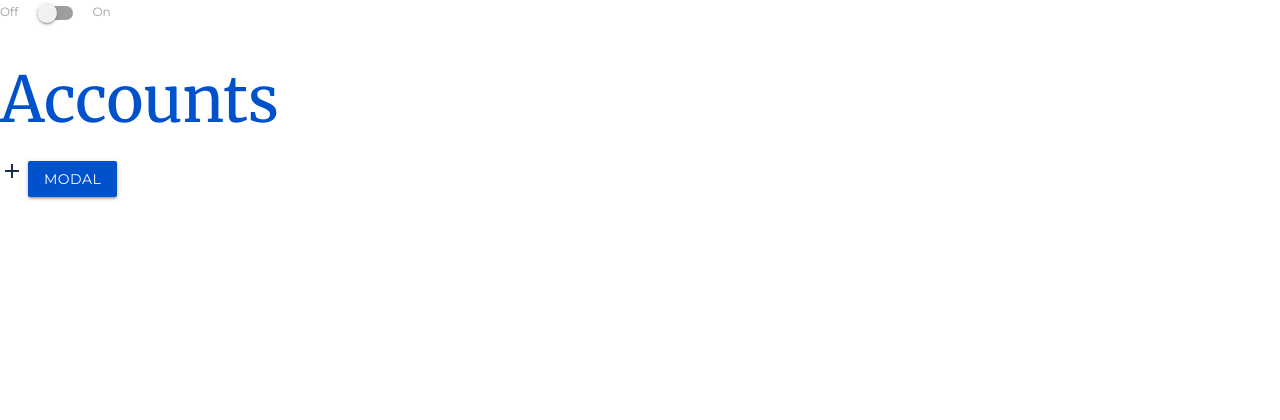
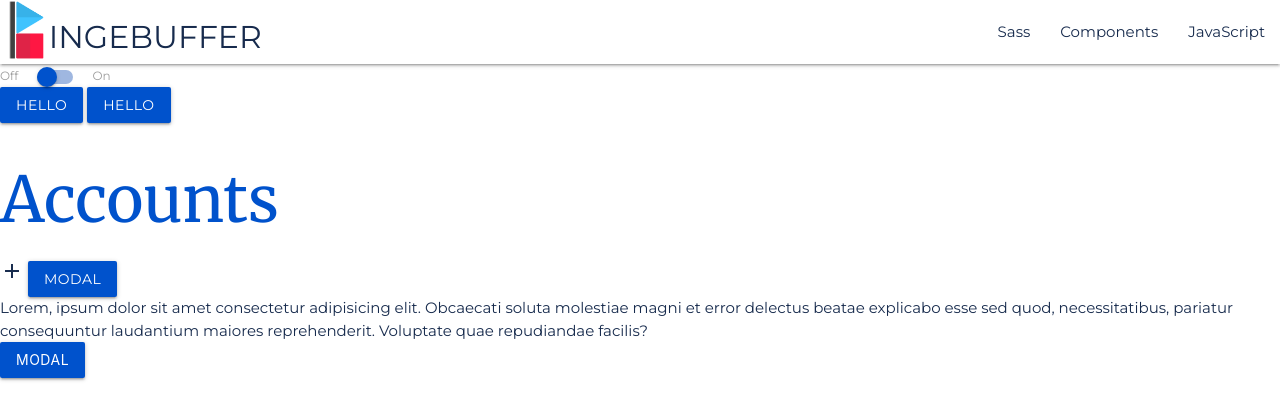
Before and after one commit to aravinve/bingebuffer, a Django app: page /accounts/ in a window 1280 px wide. Shown: the top 420 px of the page. Run offline with Django 3.2, Linux system fonts and the light colour scheme.

Commit message:
Navbar commit

```diff
--- a/bingebuffer/static/css/index.css
+++ b/bingebuffer/static/css/index.css
@@ -6,14 +6,34 @@
 
 :root {
   --primary-color: #0052cc;
+  --primary-color-light: #9fb7e0;
+  --secondary-color: #172b4d;
+  --danger-color: #ff5630;
+  --warning-color: #ffab00;
+  --success-color: #36b37e;
+  --info-color: #00b8d9;
   --font-color: #172b4d;
   --bg-color: #ffffff;
+  --link-text-color: #ffffff;
+  --shadow1: rgba(0, 0, 0, 0.14);
+  --shadow2: rgba(0, 0, 0, 0.12);
+  --shadow3: rgba(0, 0, 0, 0.2);
 }
 
 [data-theme='dark'] {
   --primary-color: #e50914;
+  --primary-color-light: #e09f9f;
+  --secondary-color: #ffffff;
+  --danger-color: #ff5630;
+  --warning-color: #ffab00;
+  --success-color: #36b37e;
+  --info-color: #00b8d9;
   --font-color: #ffffff;
   --bg-color: #000000;
+  --link-text-color: #ffffff;
+  --shadow1: rgba(255, 255, 255, 0.14);
+  --shadow2: rgba(255, 255, 255, 0.12);
+  --shadow3: rgba(255, 255, 255, 0.2);
 }
 
 body {
@@ -41,21 +61,94 @@ a:visited,
 a:hover,
 a:focus {
   text-decoration: none;
-  color: var(--font-color);
+  color: var(--link-text-color);
 }
 
+a.btn {
+  color: var(--link-text-color);
+  text-decoration: none;
+}
+
+nav {
+  box-shadow: 0 2px 2px 0 var(--shadow1), 0 3px 1px -2px var(--shadow2),
+    0 1px 5px 0 var(--shadow3) !important;
+}
+
+nav ul a {
+  color: var(--secondary-color) !important;
+}
 .text-primary {
-  color: var(--primary-color);
+  color: var(--primary-color) !important;
 }
 
 .text-secondary {
-  color: var(--font-color);
+  color: var(--secondary-color) !important;
+}
+
+.text-danger {
+  color: var(--danger-color) !important;
+}
+
+.text-warning {
+  color: var(--warning-color) !important;
+}
+
+.text-success {
+  color: var(--success-color) !important;
+}
+
+.text-info {
+  color: var(--info-color) !important;
 }
 
 .bg-primary {
-  background-color: var(--primary-color);
+  background-color: var(--primary-color) !important;
+}
+
+.bg-primary-light {
+  background-color: var(--primary-color-light) !important;
 }
 
 .bg-secondary {
-  background-color: var(--font-color);
+  background-color: var(--secondary-color) !important;
 }
+
+.bg-danger {
+  background-color: var(--danger-color) !important;
+}
+
+.bg-warning {
+  background-color: var(--warning-color) !important;
+}
+
+.bg-success {
+  background-color: var(--success-color) !important;
+}
+
+.bg-info {
+  background-color: var(--info-color) !important;
+}
+
+.bg-nav {
+  background-color: var(--bg-color) !important;
+}
+
+.btn:hover,
+.btn-small:hover,
+.btn-large:hover {
+  background-color: var(--bg-color) !important;
+  color: var(--font-color) !important;
+  border: 1px solid var(--primary-color) !important;
+}
+
+.switch label input[type='checkbox'] + .lever {
+  background-color: var(--primary-color-light) !important;
+}
+
+.switch label input[type='checkbox']:checked + .lever {
+  background-color: var(--primary-color-light) !important;
+}
+
+.lever::after {
+  background-color: var(--primary-color) !important;
+}
--- a/bingebuffer/templates/accounts/accounts_home.html
+++ b/bingebuffer/templates/accounts/accounts_home.html
@@ -7,6 +7,18 @@
 <a class="waves-effect waves-light btn bg-primary modal-trigger" href="#modal1"
   >Modal</a
 >
+<p class="text-secondary">
+  Lorem, ipsum dolor sit amet consectetur adipisicing elit. Obcaecati soluta
+  molestiae magni et error delectus beatae explicabo esse sed quod,
+  necessitatibus, pariatur consequuntur laudantium maiores reprehenderit.
+  Voluptate quae repudiandae facilis?
+</p>
+<button
+  class="waves-effect waves-light btn bg-primary modal-trigger"
+  href="#modal1"
+>
+  Modal
+</button>
 
 <!-- Modal Structure -->
 <div id="modal1" class="modal">
--- a/bingebuffer/templates/base_layout.html
+++ b/bingebuffer/templates/base_layout.html
@@ -5,32 +5,36 @@
     <meta charset="UTF-8" />
     <meta name="viewport" content="width=device-width, initial-scale=1.0" />
     <title>BingeBuffer</title>
+    <link rel="icon" href="{% static 'img/favicon.png' %}" />
     <link
+      href="https://fonts.googleapis.com/icon?family=Material+Icons"
       rel="stylesheet"
-      href="https://cdnjs.cloudflare.com/ajax/libs/materialize/1.0.0/css/materialize.min.css"
     />
     <link rel="stylesheet" href="{% static 'css/index.css' %}" />
     <link rel="stylesheet" href="{% static 'css/accounts-style.css' %}" />
     <link rel="stylesheet" href="{% static 'css/blogger-style.css' %}" />
     <link rel="stylesheet" href="{% static 'css/booking-style.css' %}" />
     <link
-      href="https://fonts.googleapis.com/css2?family=Merriweather:wght@400;700&family=Montserrat&display=swap"
       rel="stylesheet"
+      href="https://cdnjs.cloudflare.com/ajax/libs/materialize/1.0.0/css/materialize.min.css"
     />
     <link
-      href="https://fonts.googleapis.com/icon?family=Material+Icons"
+      href="https://fonts.googleapis.com/css2?family=Merriweather:wght@400;700&family=Montserrat&display=swap"
       rel="stylesheet"
     />
   </head>
   <body>
+    {% include "components/navbar.html" %}
     <div class="switch">
       <label>
         Off
         <input type="checkbox" id="theme-switch" />
-        <span class="lever bg-primary"></span>
+        <span class="lever"></span>
         On
       </label>
     </div>
+    <div class="btn bg-primary">Hello</div>
+    <a href="" class="btn bg-primary">Hello</a>
     {% block content %} {% endblock %}
     <script src="https://cdnjs.cloudflare.com/ajax/libs/materialize/1.0.0/js/materialize.min.js"></script>
     <script src="{% static 'js/index.js' %}"></script>
--- /dev/null
+++ b/bingebuffer/templates/components/navbar.html
@@ -0,0 +1,32 @@
+{% load static %}
+<nav>
+  <div class="nav-wrapper bg-nav">
+    <a href="#" class="brand-logo" style="margin-left: 0.5rem;">
+      <img
+        src="{% static 'img/logo.png' %}"
+        style="width: 2.5rem; height: 4rem;"
+        alt="Bingebuffer Logo"
+      />
+      <span
+        class="text-secondary hide-on-med-and-down"
+        style="position: fixed; padding: 0.25rem; top: 0.1rem;"
+      >
+        INGEBUFFER
+      </span>
+    </a>
+    <a href="#" data-target="mobile-demo" class="sidenav-trigger text-secondary"
+      ><i class="material-icons">menu</i></a
+    >
+    <ul id="nav-mobile" class="right hide-on-med-and-down text-secondary">
+      <li><a href="sass.html">Sass</a></li>
+      <li><a href="badges.html">Components</a></li>
+      <li><a href="collapsible.html">JavaScript</a></li>
+    </ul>
+    <ul class="sidenav bg-primary-light text-secondary" id="mobile-demo">
+      <li><a href="sass.html">Sass</a></li>
+      <li><a href="badges.html">Components</a></li>
+      <li><a href="collapsible.html">Javascript</a></li>
+      <li><a href="mobile.html">Mobile</a></li>
+    </ul>
+  </div>
+</nav>
```
Also changed, not shown: bingebuffer/static/img/favicon.png (added), bingebuffer/static/img/logo.png (added), bingebuffer/static/img/whole-logo-white.png (added), bingebuffer/static/img/whole-logo.png (added).
